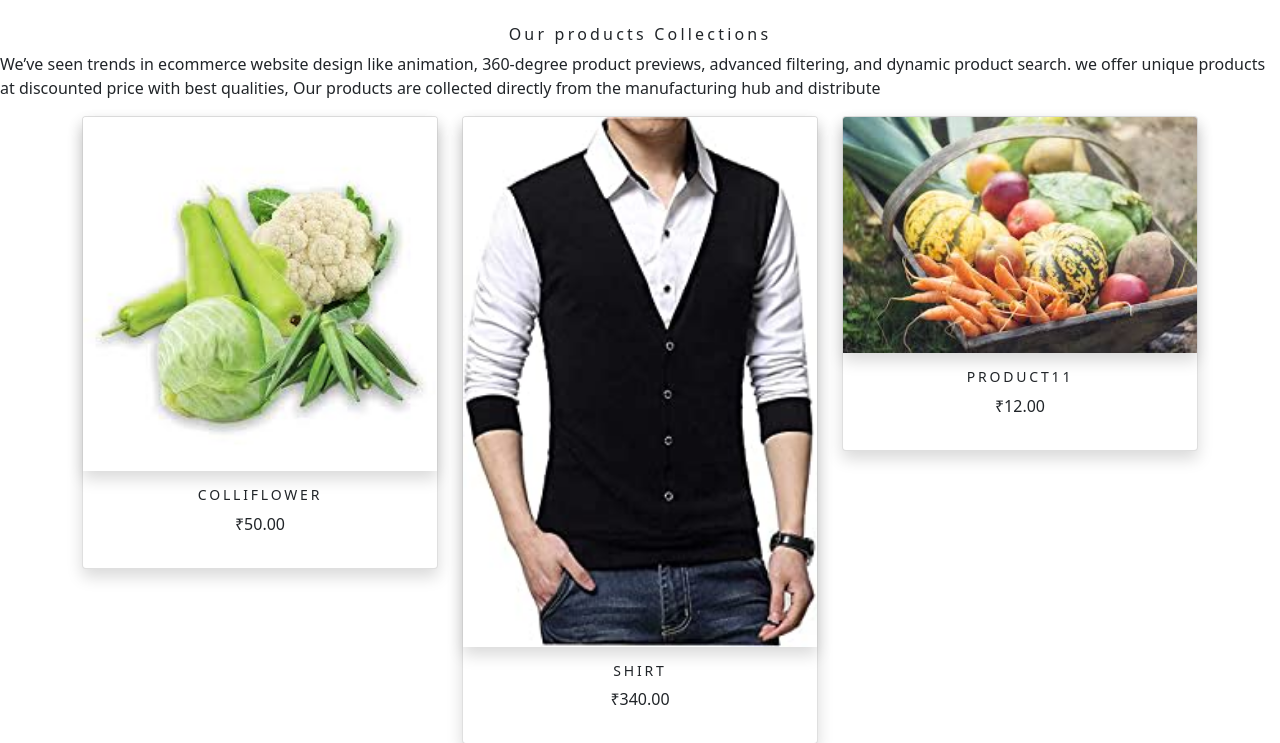
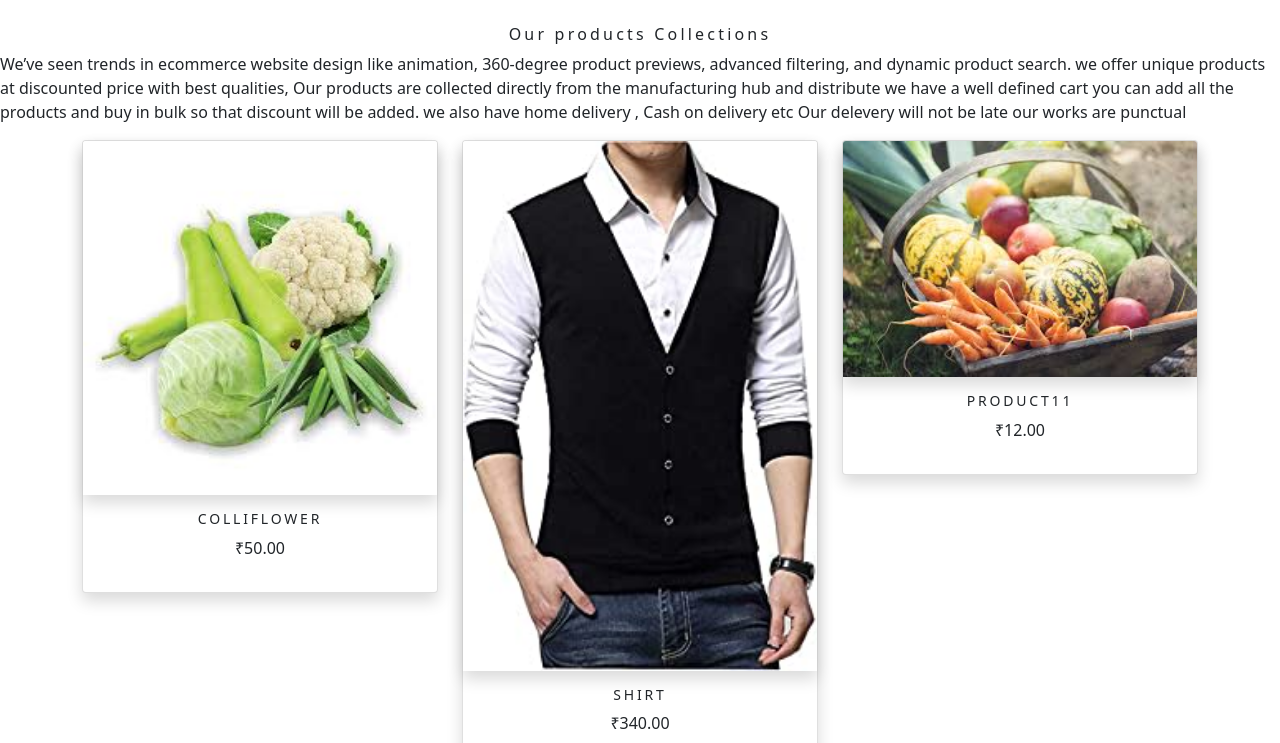
Before and after one commit to VISWAJIT-PS/ecommerceproject, a Django app: page / in a window 1280 px wide. Shown: the part 710-1453 px from the top of the page. Run offline with Django 3.2, Linux system fonts and the light colour scheme; data comes from the database, SQL or seed files in the repository; some libraries are stand-ins or nearby versions.

Commit message:
Update category.html
Discrimination

```diff
--- a/templates/category.html
+++ b/templates/category.html
@@ -43,7 +43,10 @@
 <div >
     <h1 class="text-center my_title">Our products Collections</h1>
     <p class="text-justify">We’ve seen trends in ecommerce website design like animation, 360-degree product previews, advanced filtering, and dynamic product search.
-      we offer unique products at discounted price with best qualities, Our products are collected directly from the manufacturing hub and distribute </p>
+      we offer unique products at discounted price with best qualities, Our products are collected directly from the manufacturing hub and distribute
+we have a well defined cart you can add all the products and buy in bulk so that discount will be added. we also have home delivery , Cash on delivery etc Our delevery
+         will not be late our works are punctual
+ </p>
 </div>
       {% endif %}
 <div class="container">
```
